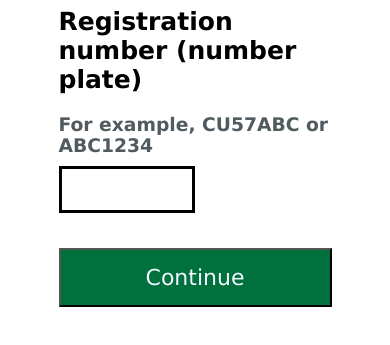
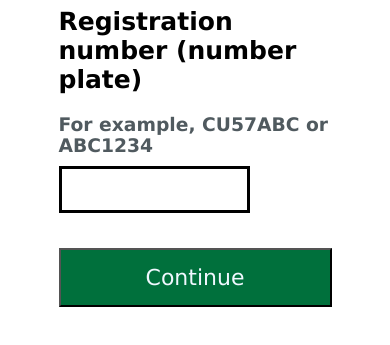
Before and after one commit to simonsrishti/Car-Registration-Check, a plain HTML site: page index.html in a window 390 px wide. Shown: the part 229-574 px from the top of the page. Drawn offline with Linux system fonts and the light colour scheme.

Commit message:
Update style.css

```diff
--- a/style.css
+++ b/style.css
@@ -36,7 +36,7 @@ color: #505a5f;
 @media screen  and (max-width: 640px) {
     #userInput{
         padding: 6px;
-        width: 50%;}
+        width: 70%;}
     h1{font-size: 30px;
         font-weight: bolder;
         padding: 0px 0px;
```
